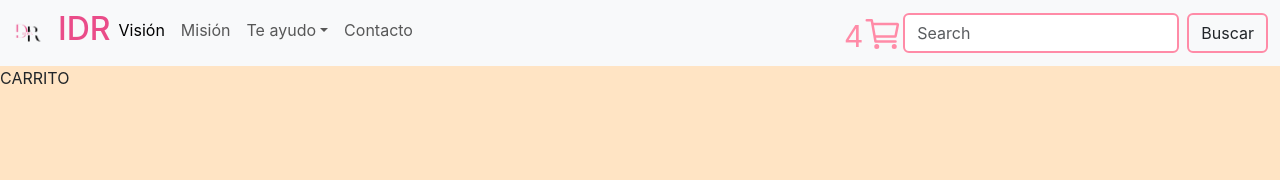
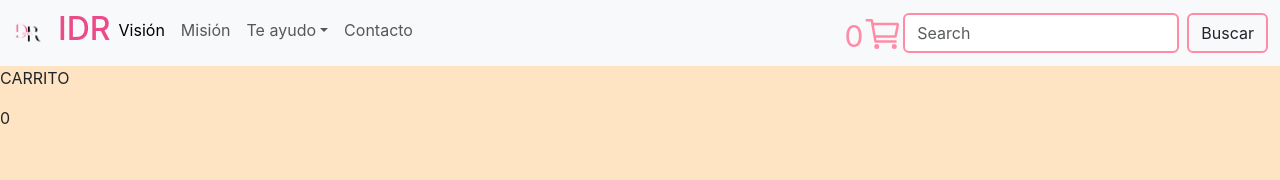
Before and after one commit to IndiraBDR/Avaces-Proyecto, a React (Create React App) app: page /cart in a window 1280 px wide. Shown: the top 180 px of the page. Built offline with nearby package versions, Linux system fonts and the light colour scheme.

Commit message:
revision

```diff
--- a/src/components/Cart/Cart.jsx
+++ b/src/components/Cart/Cart.jsx
@@ -1,19 +1,50 @@
 
 import { useContext } from "react";
-import {CartContex} from "./CartContex";
+import { CartContex } from "./CartContex";
+import Item from "../Item/Item";
 
 
 
-const Cart = () =>{
+const Cart = () => {
 
-    const {addProduct} = useContext(CartContex)
+    const { addProduct, lista,cantidad} = useContext(CartContex)
 
 
-    return(
+    /*
+          {lista.map((productomapeado) => (
 
-        <p>CARRITO</p>
+         <Item producto={productomapeado} key={productomapeado.id}/>
+
+
+
+        ))}
+    */
+
+        console.log(cantidad);
+
+        const precioTotal = lista.reduce((accum,producto)=> accum + (producto.precio*cantidad), 0)
+
+
+    return (
+
+
+        <>
+            <p>CARRITO </p>
+
+
+            {lista.map((productomapeado) => (
+
+         <Item producto={productomapeado} key={productomapeado.id}/>
+
+
+
+        ))}
+
+      <div>{precioTotal}</div>
+
+        </>
     )
 
 }
 
-export{ Cart}
+export { Cart }
--- a/src/components/Cart/CartContex.jsx
+++ b/src/components/Cart/CartContex.jsx
@@ -6,6 +6,8 @@ const CartContex = createContext([])
 const CartProvider = ({children}) =>{
 
   const [lista,setLista]= useState([])
+
+  const [cantidad,setCantidad]= useState(0)
 
   const addProduct = (producto,cantidad)=>{
 
@@ -18,7 +20,9 @@ const CartProvider = ({children}) =>{
 
    setLista([...lista,producto])
 
-   console.log(producto);
+   setCantidad(cantidad)
+
+   console.log(lista);
 
    // console.log(producto);
     //console.log(cantidad);
@@ -28,7 +32,7 @@ const CartProvider = ({children}) =>{
 
     return(
 
-    <CartContex.Provider value={{addProduct}}>
+    <CartContex.Provider value={{addProduct,lista,cantidad}}>
         {children}
     </CartContex.Provider>
 
--- a/src/components/CartWidget/CartWidget.jsx
+++ b/src/components/CartWidget/CartWidget.jsx
@@ -1,15 +1,25 @@
 
 import './CartWidget.css'
+import { CartContex} from "../Cart/CartContex";
+import { useContext } from 'react';
+
+import { Link } from "react-router-dom";
 
 const CartWidget = () => {
+
+    const {lista} = useContext(CartContex)
     return (
         <>
-            <div className='carritoIcon'>
+
+
+            <div className='carritoIcon' >
                 <p className='numero'>
-                    4
+                    {lista.length}
+
+
                 </p>
 
-                <ion-icon name="cart-outline"></ion-icon>
+                <Link to="/cart"> <ion-icon  name="cart-outline"></ion-icon></Link>
             </div>
 
         </>
```
